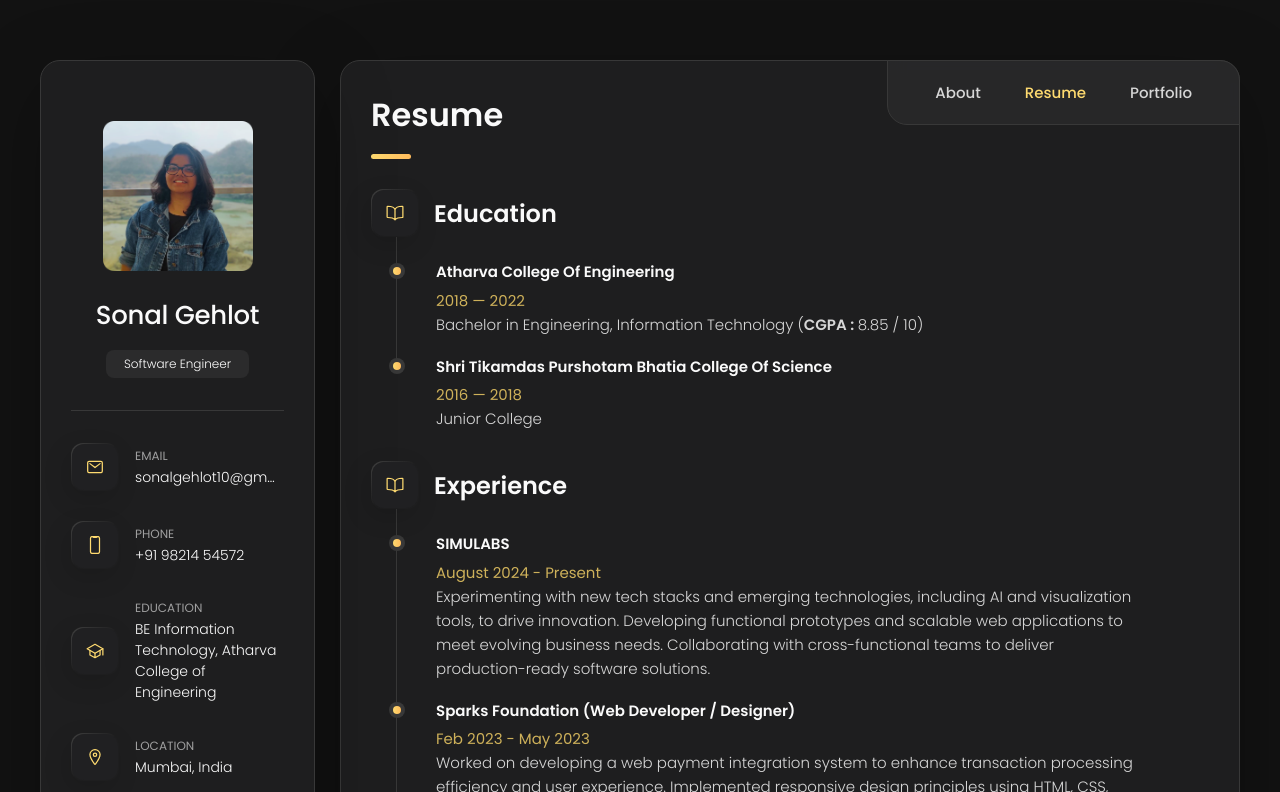
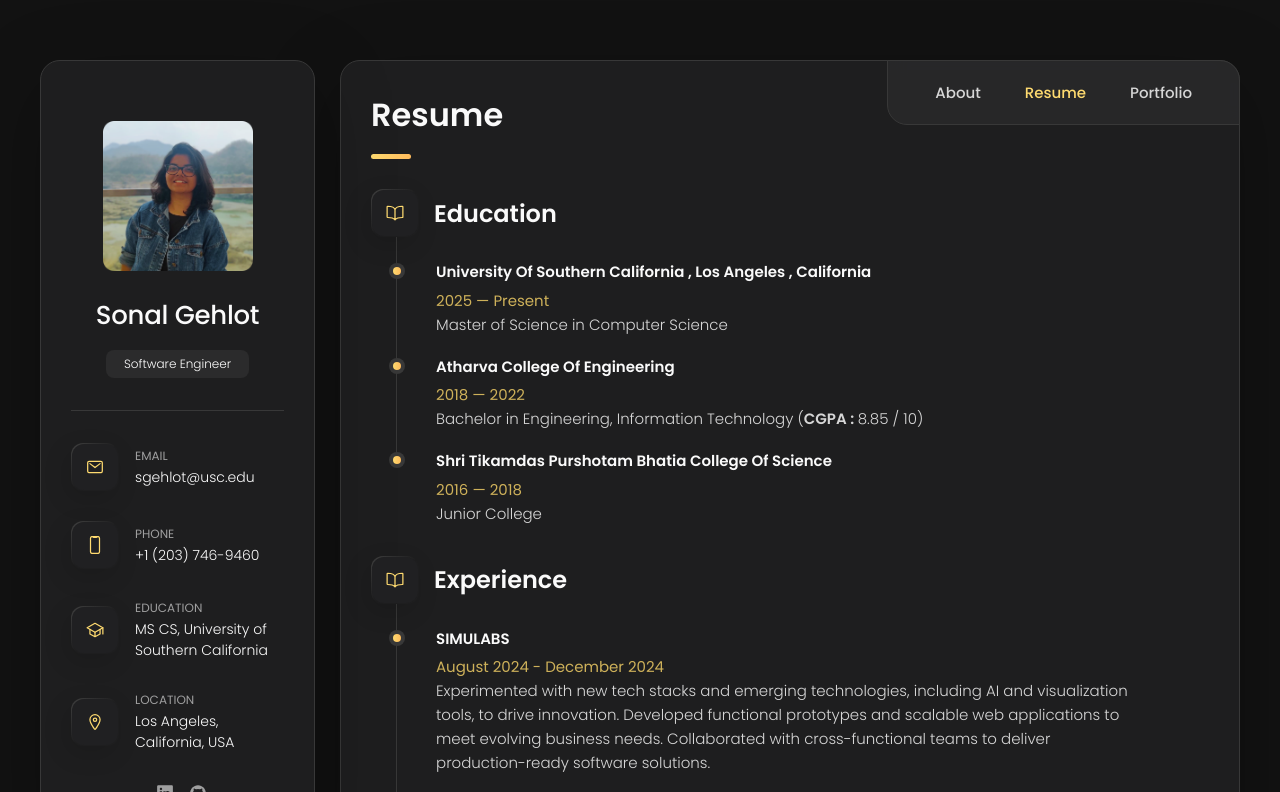
Before and after one commit to sonalgehlot10/portfolio, a plain HTML site: page index.html in a window 1280 px wide. Both pictures are taken after a click on the button "Resume". Shown: the top 792 px of the page. Drawn offline with nearby package versions, Linux system fonts and the light colour scheme.

Commit message:
Update index.html

```diff
--- a/index.html
+++ b/index.html
@@ -74,7 +74,7 @@
             <div class="contact-info">
               <p class="contact-title">Email</p>
 
-              <a href="mailto:sonalgehlot10@gmail.com" class="contact-link">sonalgehlot10@gmail.com</a>
+              <a href="mailto:sonalgehlot10@gmail.com" class="contact-link">sgehlot@usc.edu</a>
             </div>
 
           </li>
@@ -88,7 +88,7 @@
             <div class="contact-info">
               <p class="contact-title">Phone</p>
 
-              <a href="tel:+12133522795" class="contact-link">+91 98214 54572</a>
+              <a href="tel:+12133522795" class="contact-link">+1 (203) 746-9460 </a>
             </div>
 
           </li>
@@ -102,7 +102,8 @@
             <div class="contact-info">
               <p class="contact-title">Education</p>
 
-              <time datetime="1982-06-23">BE Information Technology, Atharva College of Engineering</time>
+              <!-- <time datetime="1982-06-23">BE Information Technology, Atharva College of Engineering</time> -->
+              <time datetime="2025-01-01">MS CS, University of Southern California</time>
             </div>
 
           </li>
@@ -116,7 +117,8 @@
             <div class="contact-info">
               <p class="contact-title">Location</p>
 
-              <address>Mumbai, India</address>
+              <!-- <address>Mumbai, India</address> -->
+              <address>Los Angeles, California, USA</address>
             </div>
 
           </li>
@@ -568,6 +570,19 @@
 
             <li class="timeline-item">
 
+              <h4 class="h4 timeline-item-title">University Of Southern California , Los Angeles , California</h4>
+
+              <span>2025 — Present</span>
+
+              <p class="timeline-text">
+                Master of Science in Computer Science
+                <!-- Master of Science in Computer Science  (<b>CGPA : </b>8.85 / 10) -->
+              </p>
+
+            </li>
+
+            <li class="timeline-item">
+
               <h4 class="h4 timeline-item-title">Atharva College of Engineering</h4>
 
               <span>2018 — 2022</span>
@@ -610,12 +625,12 @@
 
               <h4 class="h4 timeline-item-title">SIMULABS</h4>
 
-              <span>August 2024 - Present</span>
+              <span>August 2024 - December 2024</span>
 
               <p class="timeline-text">
-                Experimenting with new tech stacks and emerging technologies, including AI and visualization tools, to drive innovation.
-                Developing functional prototypes and scalable web applications to meet evolving business needs.
-                Collaborating with cross-functional teams to deliver production-ready software solutions.
+                Experimented with new tech stacks and emerging technologies, including AI and visualization tools, to drive innovation.
+                Developed functional prototypes and scalable web applications to meet evolving business needs.
+                Collaborated with cross-functional teams to deliver production-ready software solutions.
 
               </p>
 
```
